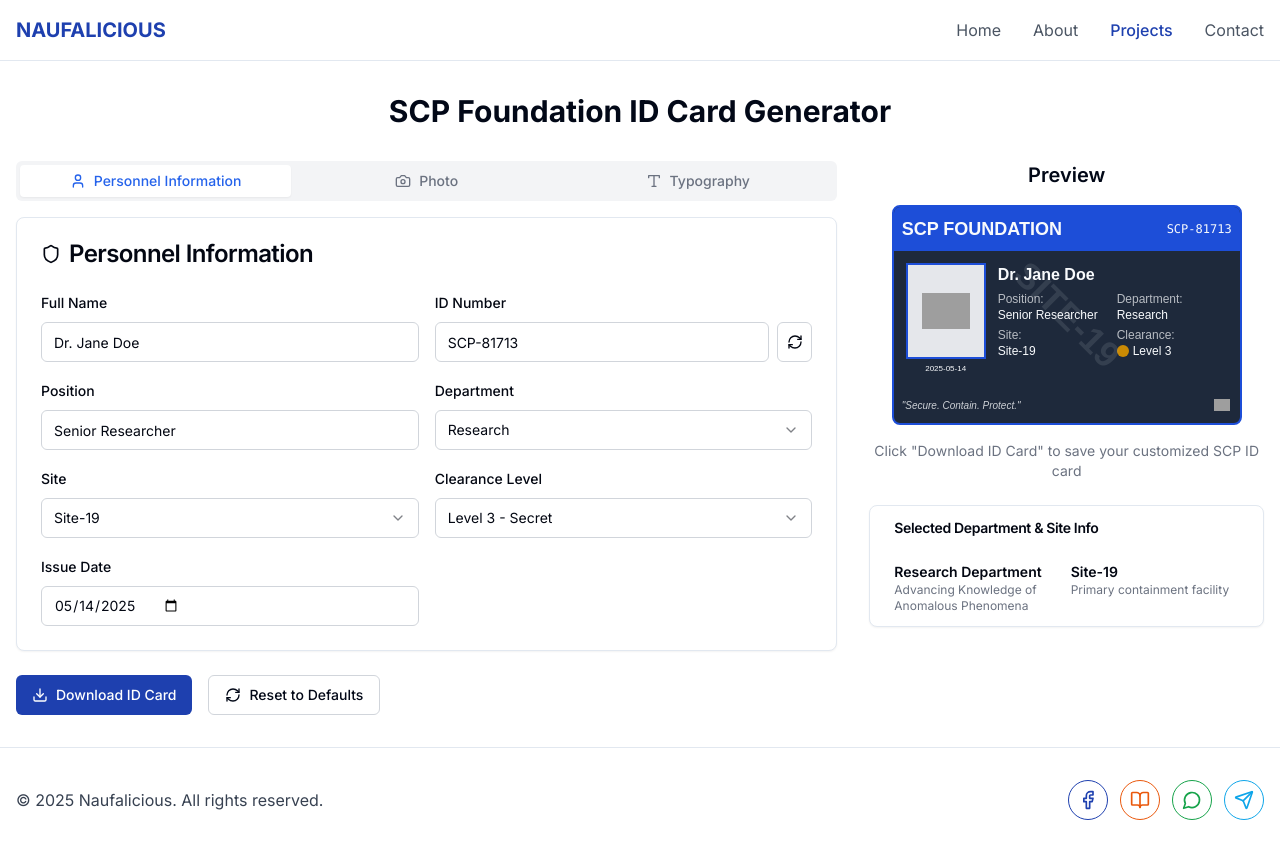
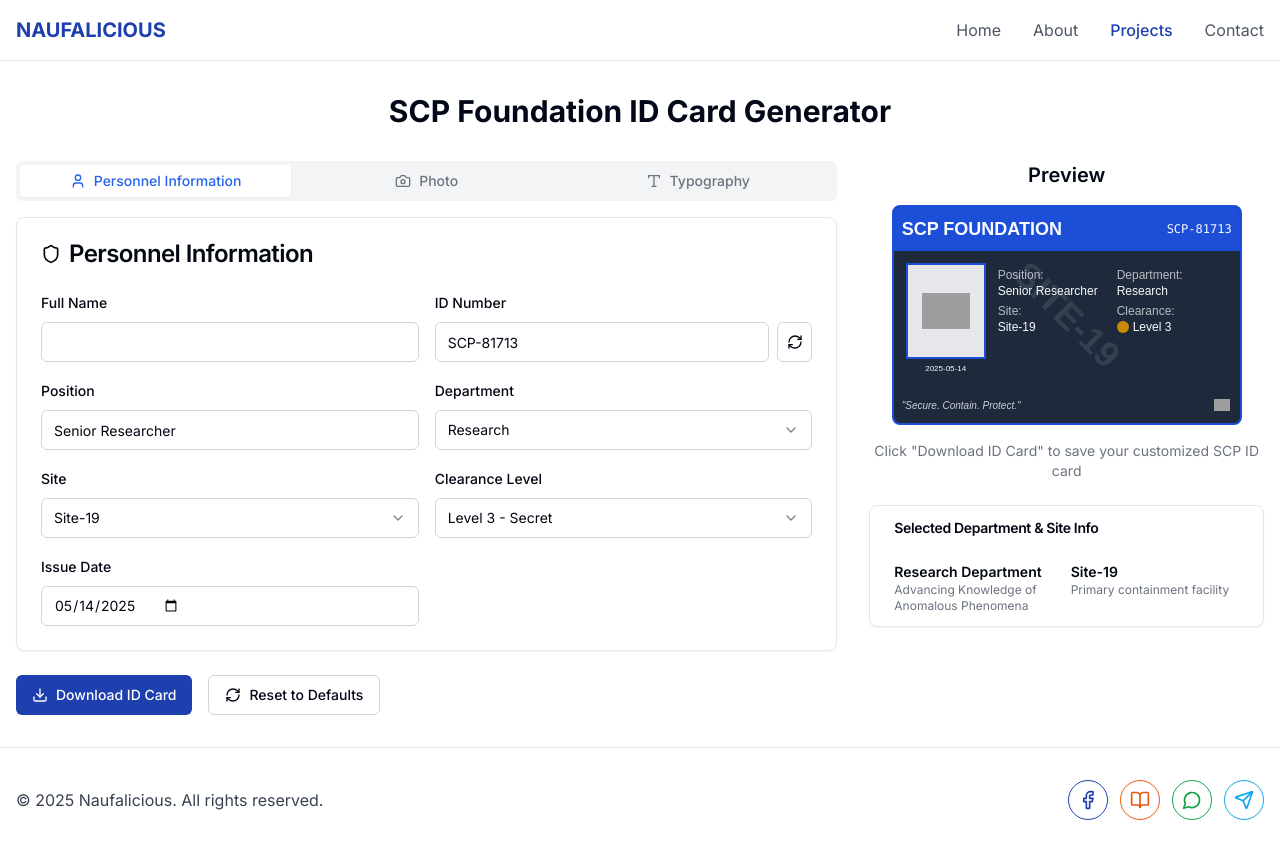
Before and after one commit to naufal-invictus/Naufalicious-, a Next.js app: page /projects/scp-card-generator in a window 1280 px wide. Built offline with nearby package versions, Linux system fonts and the light colour scheme; grey boxes are pictures that could not be loaded.

Commit message:
Update page.tsx

```diff
--- a/app/projects/scp-card-generator/page.tsx
+++ b/app/projects/scp-card-generator/page.tsx
@@ -244,7 +244,7 @@ export default function SCPIDCardGenerator() {
 
   // Card content state
   const [formData, setFormData] = useState({
-    name: "Dr. Jane Doe",
+    name: "",
     id: "SCP-" + Math.floor(10000 + Math.random() * 90000).toString(),
     department: "research",
     site: "site-19",
@@ -450,7 +450,7 @@ export default function SCPIDCardGenerator() {
                         name="name"
                         value={formData.name}
                         onChange={handleFormChange}
-                        placeholder="Dr. Jane Doe"
+                        placeholder=""
                       />
                     </div>
 
```
